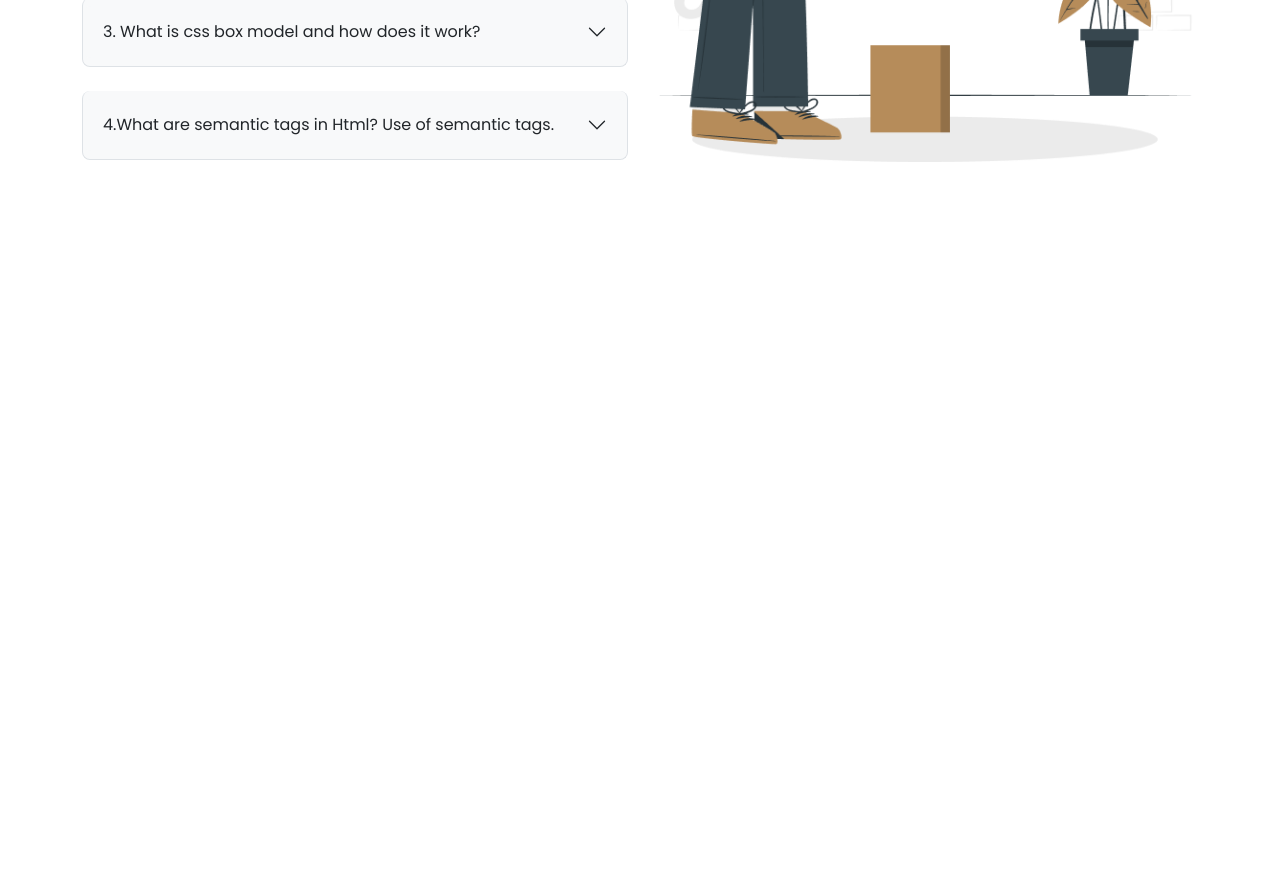
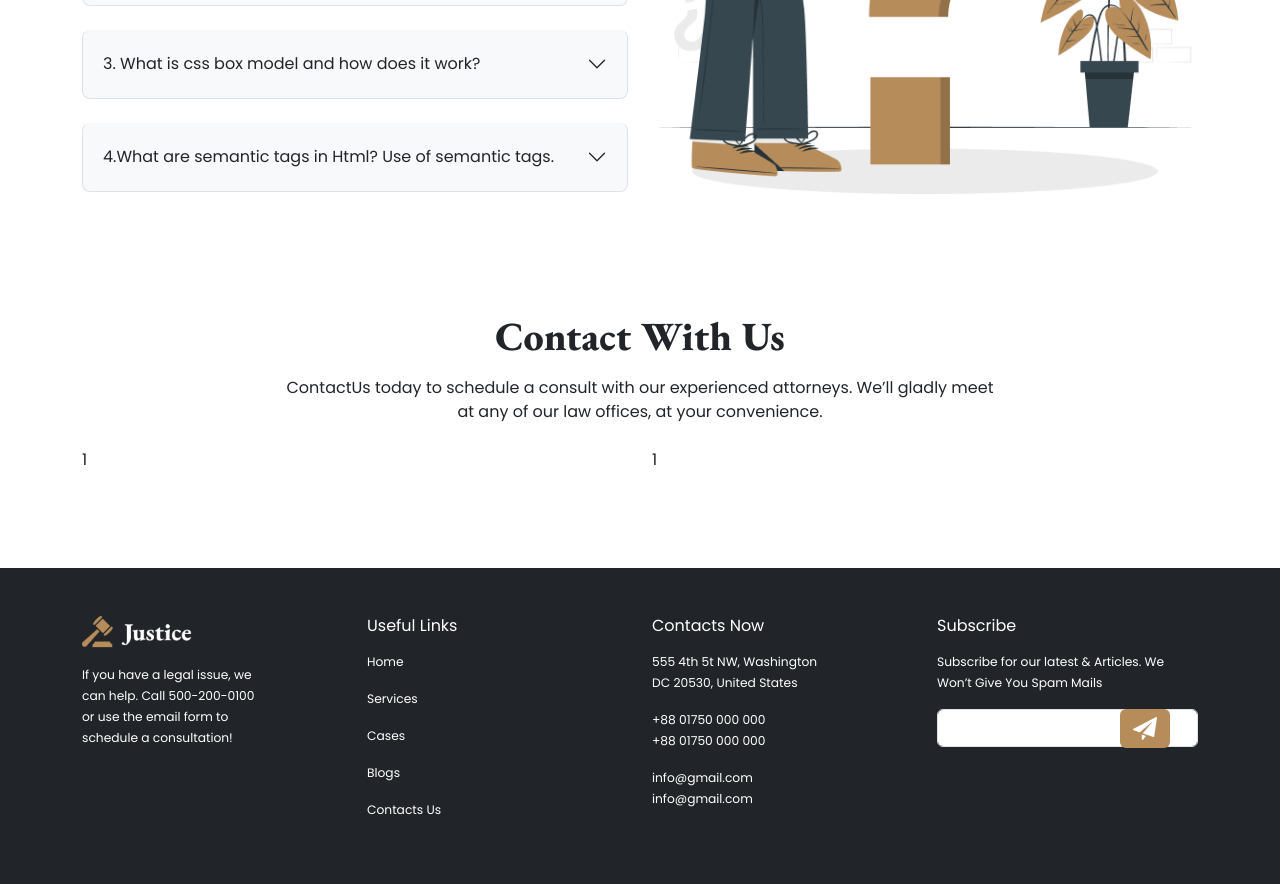
Before and after one commit to Arpitadey88/test-repo, a plain HTML site: page index.html in a window 1280 px wide. Shown: the part 2840-3724 px from the top of the page. Before the commit the page ends 3072 px from the top, so only its background shows below. Drawn offline with nearby package versions, Linux system fonts and the light colour scheme.

Commit message:
added footer

```diff
--- a/index.html
+++ b/index.html
@@ -276,9 +276,9 @@
             </div>
         </section>
         <!-- legal frequently ask questions area -->
-        <section class="container my-5 ">
+        <section class="container my-5 pt-5">
             <h1 class="text-center main-font">Frequently Asked Any Questions</h1>
-            <p class="text-center py-3">We really appreciate all of our clients, and we think we’ve developed a system
+            <p class="text-center py-2">We really appreciate all of our clients, and we think we’ve developed a system
                 that
                 is fair for all of us.</p>
             <div class="row row-cols-1 row-cols-md-2 d-flex align-items-center justify-content-center">
@@ -394,9 +394,58 @@
             </div>
         </section>
         <!-- contact details area -->
+        <section class="container my-5 py-5">
+            <h1 class="text-center main-font">Contact With Us</h1>
+            <p class="py-2 text-center">ContactUs today to schedule a consult with our experienced attorneys. We’ll
+                gladly meet <br> at
+                any of our law offices, at your convenience. </p>
+            <div class="row row-cols-1 row-cols-md-2">
+                <div class="col">1 </div>
+                <div class="col">1</div>
+            </div>
+
+        </section>
     </main>
     <!-- footer area -->
+    <footer class="bg-dark mt-5 p-5">
+        <div class="container text-white">
+            <div class="row row-cols-2 row-cols-md-4 footer-text">
+                <div class="col">
+                    <img class="w-sm-50" src="assets/footer-logo.png" alt="Footer Logo">
+                    <p class="mt-3"><small>If you have a legal issue, we <br> can help. Call 500-200-0100 <br> or use
+                            the
 
+                            email form to <br>
+                            schedule a
+                            consultation!</small></p>
+                </div>
+                <div class="col">
+                    <h6>Useful Links</h6>
+                    <p class="mt-3"><small>Home </small></p>
+                    <p><small>Services </small></p>
+                    <p><small>Cases </small></p>
+                    <p><small>Blogs </small></p>
+                    <p><small>Contacts Us </small></p>
+                </div>
+                <div class="col">
+                    <h6>Contacts Now</h6>
+                    <p class="mt-3"><small>555 4th 5t NW, Washington <br>
+                            DC 20530, United States</small></p>
+                    <p><small>+88 01750 000 000 <br>
+                            +88 01750 000 000</small></p>
+                    <p><small>info@gmail.com <br> info@gmail.com</small></p>
+                </div>
+                <div class="col">
+                    <h6>Subscribe</h6>
+                    <p class="mt-3"><small>Subscribe for our latest & Articles. We Won’t Give You Spam Mails</small></p>
+                    <form class="d-flex" role="search">
+                        <input class="form-control input-area" type="search">
+                        <button class="btn main-clr pointer-btn"><img src="assets/pointer.png" alt=""></button>
+                    </form>
+                </div>
+            </div>
+        </div>
+    </footer>
     <script src="https://cdn.jsdelivr.net/npm/bootstrap@5.3.0-alpha1/dist/js/bootstrap.bundle.min.js"
         integrity="sha384-w76AqPfDkMBDXo30jS1Sgez6pr3x5MlQ1ZAGC+nuZB+EYdgRZgiwxhTBTkF7CXvN"
         crossorigin="anonymous"></script>
```
